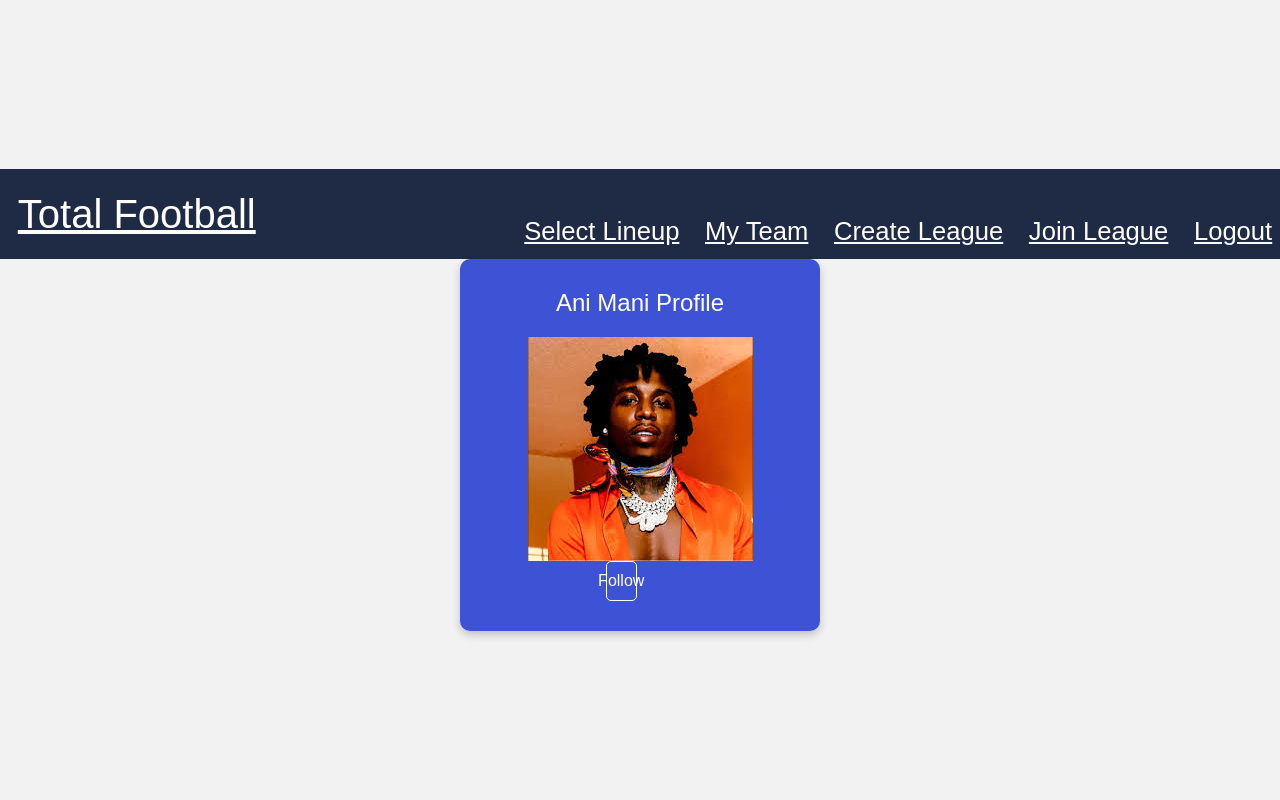
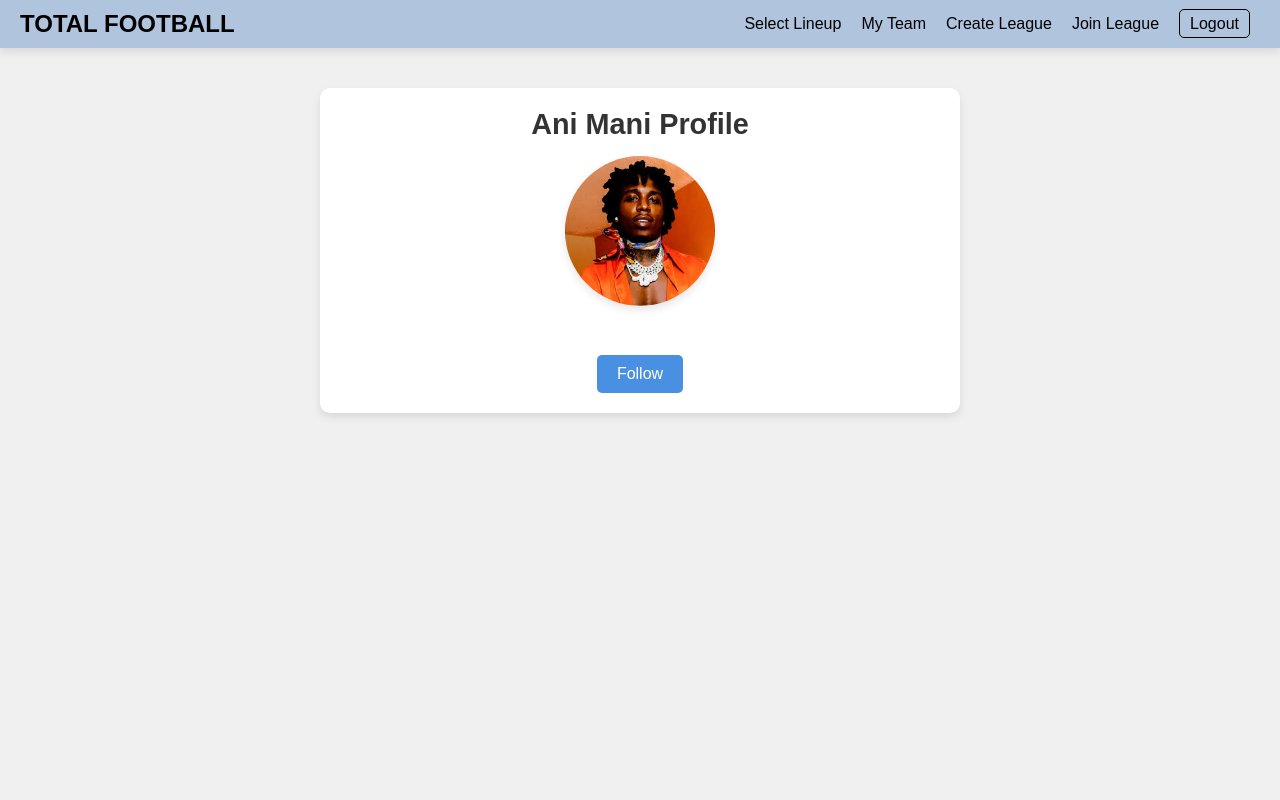
Before and after one commit to AniMani05/Total-Football, a Django app: page /profile/2 in a window 1280 px wide. Run offline with Django 5.2, Linux system fonts and the light colour scheme; data comes from the database, SQL or seed files in the repository.

Commit message:
Fixed UI in profile page

```diff
--- /dev/null
+++ b/totalfootball/static/header.css
@@ -0,0 +1,49 @@
+body {
+    margin: 0;
+    font-family: Arial, sans-serif;
+    background-color: #f0f0f0;
+}
+
+.header-box {
+    display: flex;
+    align-items: center;
+    justify-content: space-between;
+    background-color: #b0c4de;
+    padding: 10px 20px;
+    box-shadow: 0 4px 8px rgba(0, 0, 0, 0.1);
+}
+
+#id_site_name a {
+    font-size: 1.5rem;
+    font-weight: bold;
+    color: #000;
+    text-decoration: none;
+}
+
+#id_site_name {
+    flex: 1;
+}
+
+.bottom {
+    margin: 0 10px;
+}
+
+.bottom a {
+    color: #000;
+    text-decoration: none;
+    font-size: 1rem;
+}
+
+.bottom a:hover {
+    text-decoration: underline;
+}
+
+#id_nav_logout a {
+    padding: 5px 10px;
+    border: 1px solid #000;
+    border-radius: 5px;
+}
+
+#id_nav_logout a:hover {
+    background-color: #d3d3d3;
+}
--- /dev/null
+++ b/totalfootball/static/profile.css
@@ -0,0 +1,115 @@
+.center-container {
+    display: flex;
+    justify-content: center;
+    align-items: center;
+    padding: 20px;
+    box-sizing: border-box; /* Ensure padding doesn't affect centering */
+}
+
+/* Profile container styling */
+.loginform {
+    background-color: #ffffff;
+    width: 80%;
+    max-width: 600px;
+    padding: 20px;
+    margin-top: 20px;
+    border-radius: 10px;
+    box-shadow: 0 4px 8px rgba(0, 0, 0, 0.1);
+    text-align: center;
+}
+
+/* Profile heading styling */
+#id_page_name {
+    font-size: 1.8rem;
+    font-weight: bold;
+    color: #333;
+    margin-bottom: 15px;
+}
+
+/* Profile picture styling */
+#id_user_picture {
+    width: 150px;
+    height: 150px;
+    border-radius: 50%;
+    object-fit: cover;
+    margin-bottom: 15px;
+    box-shadow: 0 4px 8px rgba(0, 0, 0, 0.1);
+}
+
+/* User bio styling */
+#id_user_bio {
+    font-size: 1rem;
+    color: #666;
+    margin: 10px 0 20px;
+    padding: 0 10px;
+    line-height: 1.5;
+}
+
+/* Follow/Unfollow and Submit buttons */
+button {
+    font-size: 1rem;
+    color: #fff;
+    background-color: #4a90e2;
+    border: none;
+    border-radius: 5px;
+    padding: 10px 20px;
+    cursor: pointer;
+    margin-top: 10px;
+    transition: background-color 0.3s ease;
+}
+
+button:hover {
+    background-color: #357ABD;
+}
+
+/* Different color for Unfollow button */
+#id_unfollow {
+    background-color: #ff5c5c;
+}
+
+#id_unfollow:hover {
+    background-color: #e04e4e;
+}
+
+/* Profile form table styling */
+form table {
+    width: 100%;
+    margin-top: 15px;
+    border-collapse: collapse;
+}
+
+form table td {
+    padding: 8px;
+}
+
+form table input[type="text"],
+form table textarea,
+form table input[type="file"] {
+    width: 100%;
+    padding: 8px;
+    margin-top: 5px;
+    border: 1px solid #ccc;
+    border-radius: 5px;
+    font-size: 1rem;
+}
+
+#id_update_profile_button {
+    background-color: #4a90e2;
+    width: 100%;
+    margin-top: 15px;
+}
+
+#id_update_profile_button:hover {
+    background-color: #357ABD;
+}
+
+/* Link styling inside the profile */
+.loginform a {
+    color: #4a90e2;
+    text-decoration: none;
+    font-weight: bold;
+}
+
+.loginform a:hover {
+    text-decoration: underline;
+}
--- a/totalfootball/templates/homepage.html
+++ b/totalfootball/templates/homepage.html
@@ -4,6 +4,8 @@
         <meta charset="UTF-8">
         <title>Total Football</title>
         <link rel="stylesheet" href="../static/homepage.css">
+        <link rel="stylesheet" href="../static/header.css">
+
     </head>
 
     <body>
--- a/totalfootball/templates/profile.html
+++ b/totalfootball/templates/profile.html
@@ -3,13 +3,15 @@
     <head>
         <meta charset="UTF-8">
         <title>CSS Examples</title>
-        <link rel="stylesheet" href="../static/login.css">
+        <link rel="stylesheet" href="../static/header.css">
+        <link rel="stylesheet" href="../static/profile.css">
+
     </head>
 
     <body>
         <div class="header-box" id="id_header_div">
             <div class="centered" id="id_site_name">
-                <a href="/homepage">Total Football</a>
+                <a href="/homepage">TOTAL FOOTBALL</a>
             </div>
             <div class="bottom" id="id_nav_profile">
                 <a href="{% url 'profile' user.id %}">{{ user.first_name }} {{ user.last_name }}</a>
@@ -30,6 +32,7 @@
                 <a href="/logout">Logout</a>
             </div>
         </div>
+        <div class="center-container">
             <div class="loginform">
                 {% if other %}
                     <div id="id_page_name">{{ otherUser.first_name }} {{ otherUser.last_name}} Profile</div>
@@ -66,13 +69,8 @@
                         {% csrf_token %}
                         <button id="id_update_profile_button">Submit</button>
                     </form>
-                <p>You are following:</p>
-                {% for profile in followers %}
-                    <li>
-                        <a id="id_profile_link_{{ profile.user.username }}" href="{% url 'profile' profile.user.id %}">{{ profile.user.username }}</a>
-                    </li>
-                {% endfor %}
                 {% endif %}
+            </div>
         </div>
     </body>
 </html>
--- a/totalfootball/templates/select_lineup.html
+++ b/totalfootball/templates/select_lineup.html
@@ -7,7 +7,7 @@
     <title>Total Football</title>
     {% load static %}
     <link rel="stylesheet" href="../static/Players.css">
-    <link rel="stylesheet" href="../static/login.css">
+    <link rel="stylesheet" href="../static/header.css">
 </head>
 <body>
     <div class="header-box" id="id_header_div">
```
Also changed, not shown: totalfootball/static/homepage.css (+2 -58 lines). Lines whose indentation alone changed are shown as unchanged.
